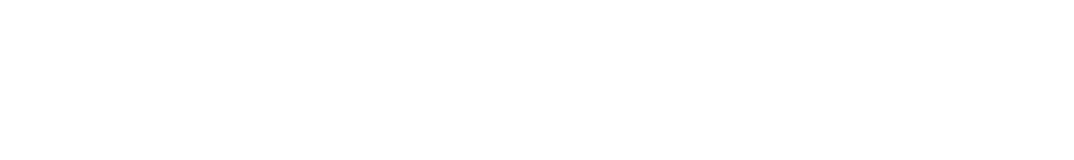
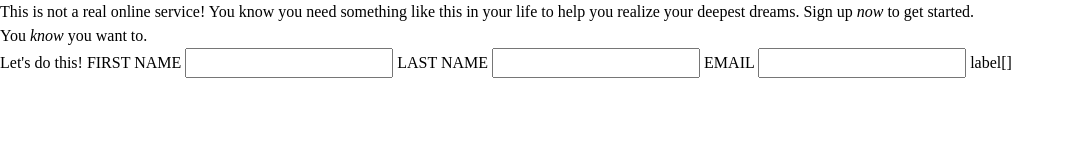
Before and after one commit to TIWIMIN/TOP-Sign-up-Form, a plain HTML site: page index.html in a window 1280 px wide. Shown: the whole page, without its empty margins (0-1074 px from the left). Drawn offline with Linux system fonts and the light colour scheme.

Commit message:
Start basic HTML building

```diff
--- a/index.html
+++ b/index.html
@@ -7,6 +7,26 @@
     <link href = "style.css" rel = "stylesheet">
 </head>
 <body>
+    <div class="graphic">
 
+    </div>
+    <div class="info">
+        <div>This is not a real online service! You know you need something like this in your life to help you realize your deepest dreams. Sign up <em>now</em> to get started.</div>
+        <div>You <em>know</em> you want to.</div>
+        <form action="#">Let's do this!
+            <label for="first_name">FIRST NAME</label>
+            <input type="text" id="first_name">
+
+            <label for="last_name">LAST NAME</label>
+            <input type="text" id="last_name">
+
+
+            <label for="email">EMAIL</label>
+            <input type="email" id="email">
+
+            label[]
+        </form>
+
+    </div>
 </body>
 </html>
```
Also changed, not shown: Assets/Angads-Highlands_thumb.detail.png (added), Assets/Norse-Bold.otf (added), Assets/odin-lined.png (added), 1 other file.
